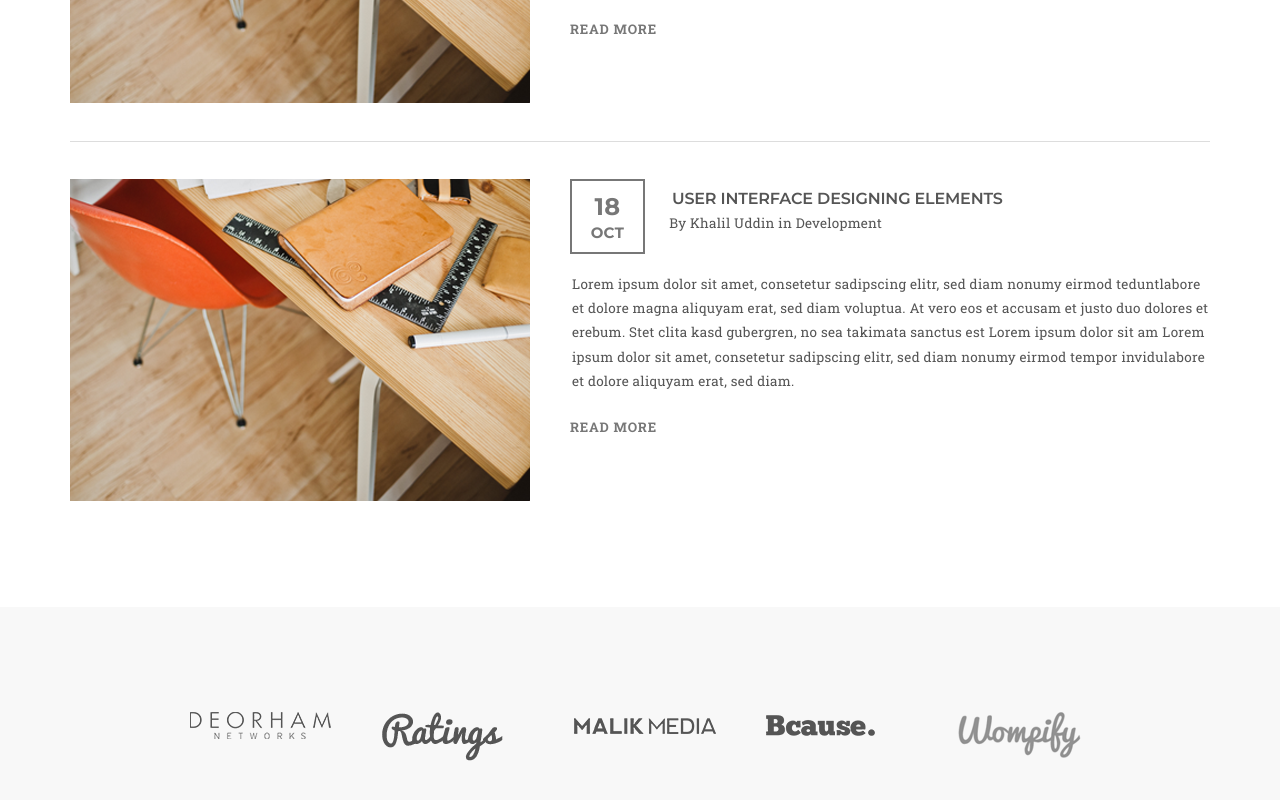
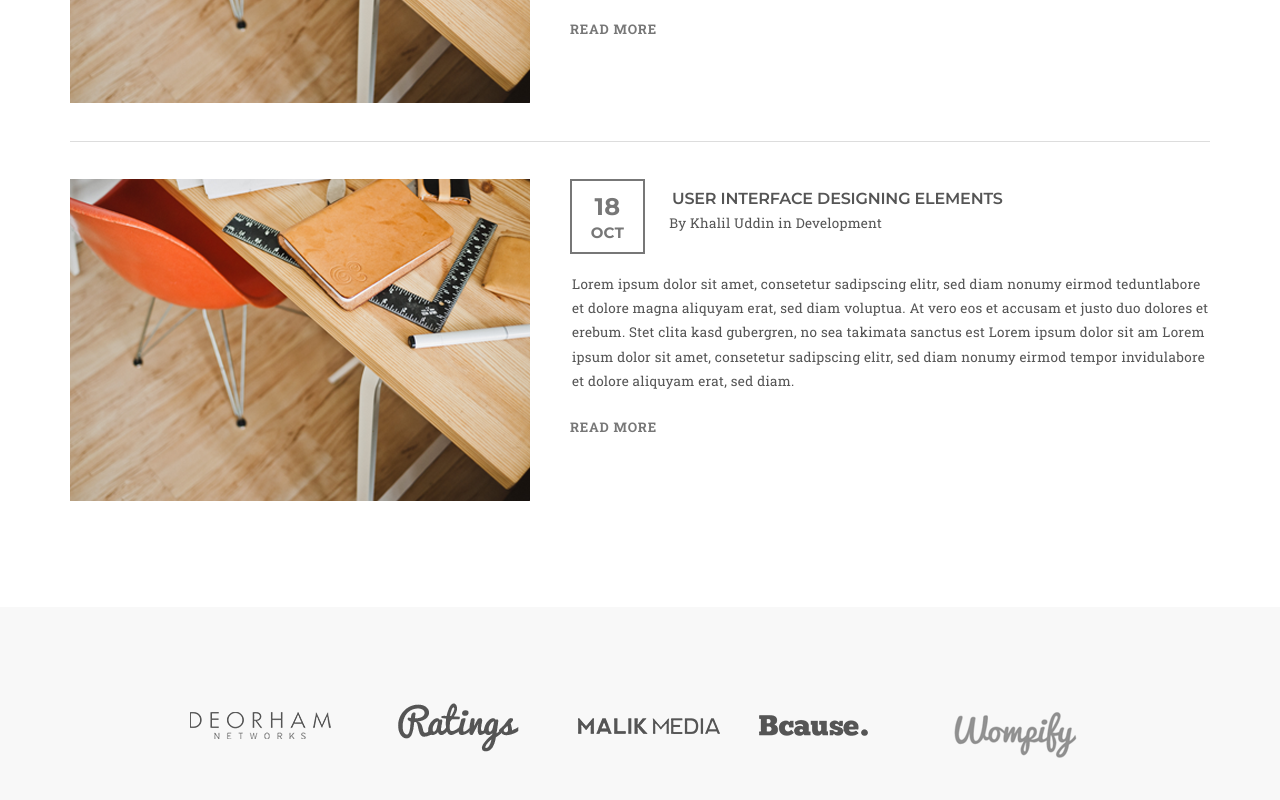
Before and after one commit to AnigalHub/PixelPerfect, a Vue app: page / in a window 1280 px wide. Shown: the part 4431-5231 px from the top of the page. Built offline with nearby package versions, Linux system fonts and the light colour scheme.

Commit message:
добавлены отступы

```diff
--- a/src/components/Clients.vue
+++ b/src/components/Clients.vue
@@ -40,4 +40,14 @@
     .col{
         padding: 0 0 0 30px !important;
     }
+    .col:nth-child(2){
+        margin-left: 1.3%;
+        margin-top: -1%;
+    }
+    .col:nth-child(3){
+        padding-left: 15px !important;
+    }
+    .col:nth-child(4){
+        padding-left: 15px !important;
+    }
 </style>
```
